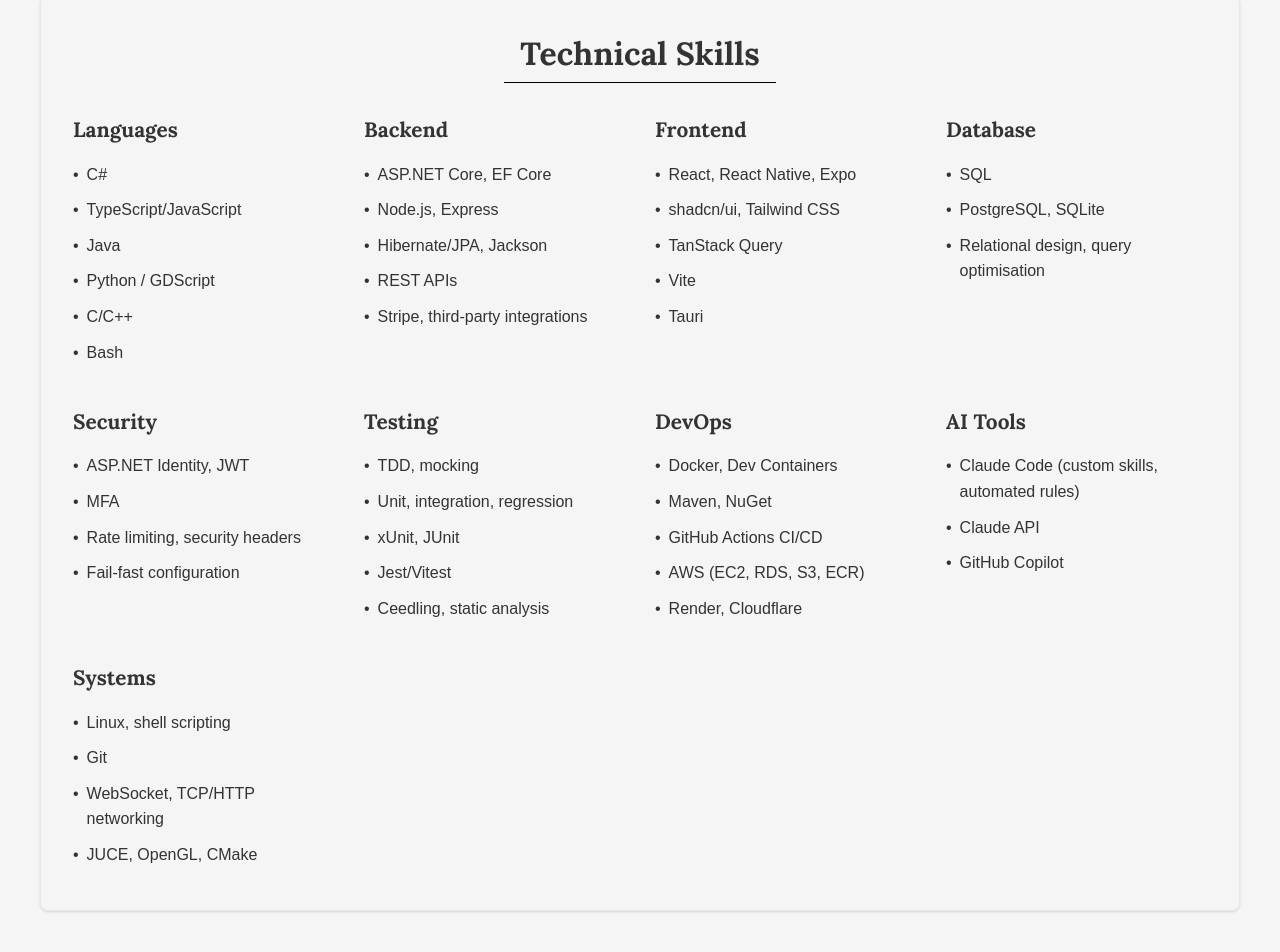
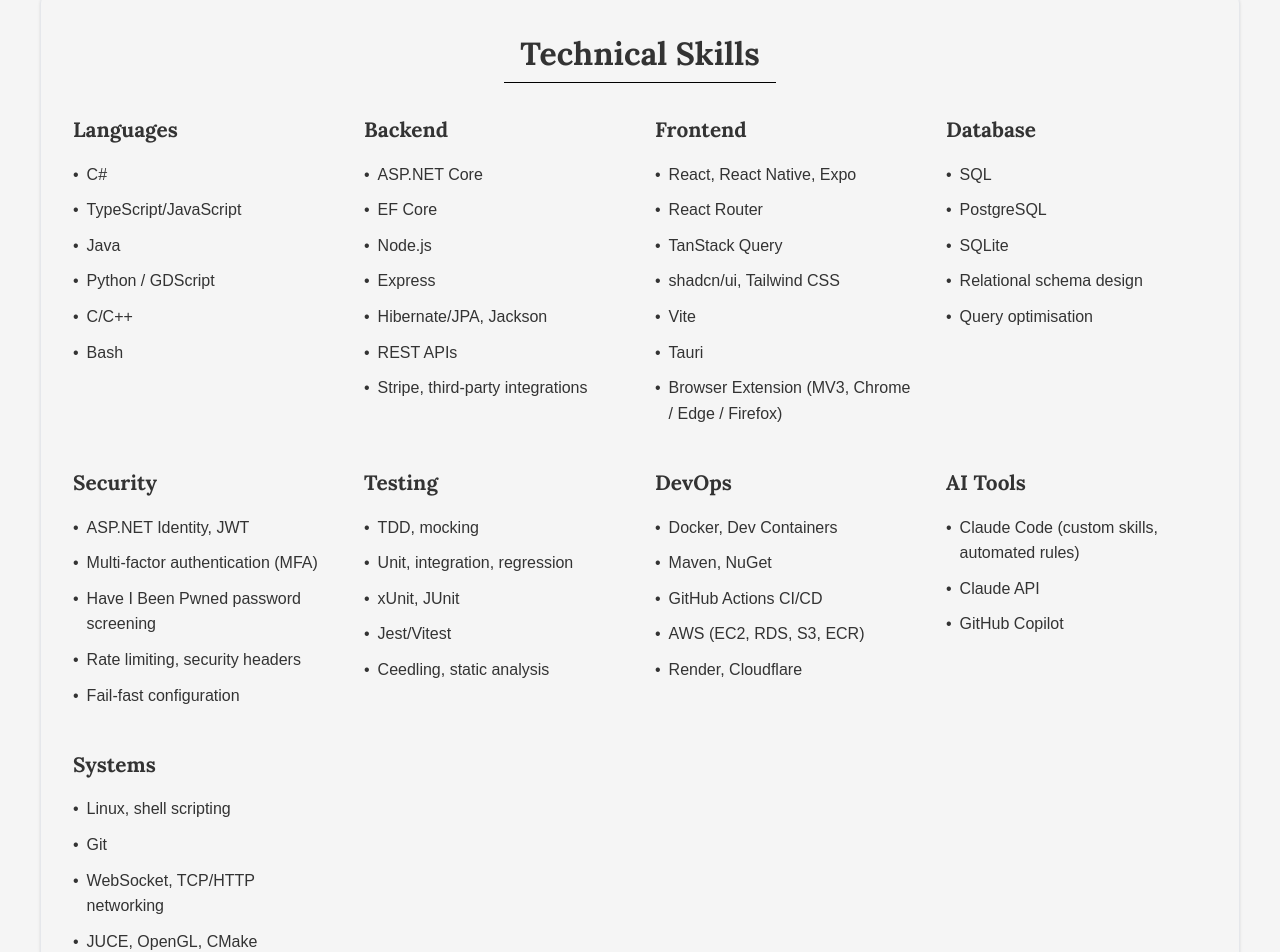
Before and after one commit to NagareNegishi/NagareNegishi.github.io, a React (Vite) app: page / in a window 1280 px wide. Shown: the part 1258-2210 px from the top of the page. Built offline with nearby package versions, Linux system fonts and the light colour scheme.

Commit message:
update skill #28

```diff
--- a/src/data/skills.js
+++ b/src/data/skills.js
@@ -13,8 +13,10 @@ export const skills = [
     {
         category: "Backend",
         items: [
-            "ASP.NET Core, EF Core",
-            "Node.js, Express",
+            "ASP.NET Core",
+            "EF Core",
+            "Node.js",
+            "Express",
             "Hibernate/JPA, Jackson",
             "REST APIs",
             "Stripe, third-party integrations",
@@ -24,25 +26,30 @@ export const skills = [
         category: "Frontend",
         items: [
             "React, React Native, Expo",
+            "React Router",
+            "TanStack Query",
             "shadcn/ui, Tailwind CSS",
-            "TanStack Query",
             "Vite",
             "Tauri",
+            "Browser Extension (MV3, Chrome / Edge / Firefox)",
         ]
     },
     {
         category: "Database",
         items: [
             "SQL",
-            "PostgreSQL, SQLite",
-            "Relational design, query optimisation",
+            "PostgreSQL",
+            "SQLite",
+            "Relational schema design",
+            "Query optimisation",
         ]
     },
     {
         category: "Security",
         items: [
             "ASP.NET Identity, JWT",
-            "MFA",
+            "Multi-factor authentication (MFA)",
+            "Have I Been Pwned password screening",
             "Rate limiting, security headers",
             "Fail-fast configuration",
         ]
```
